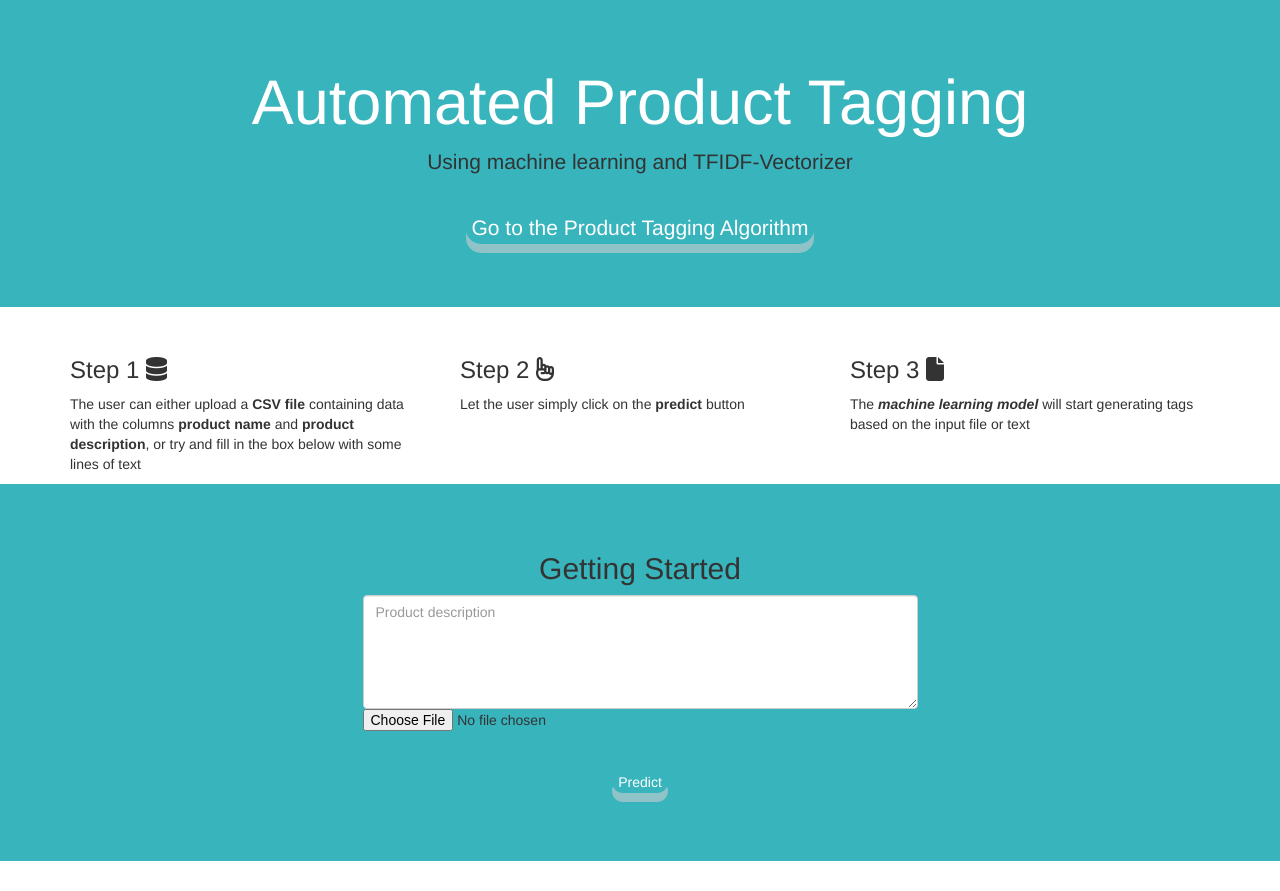
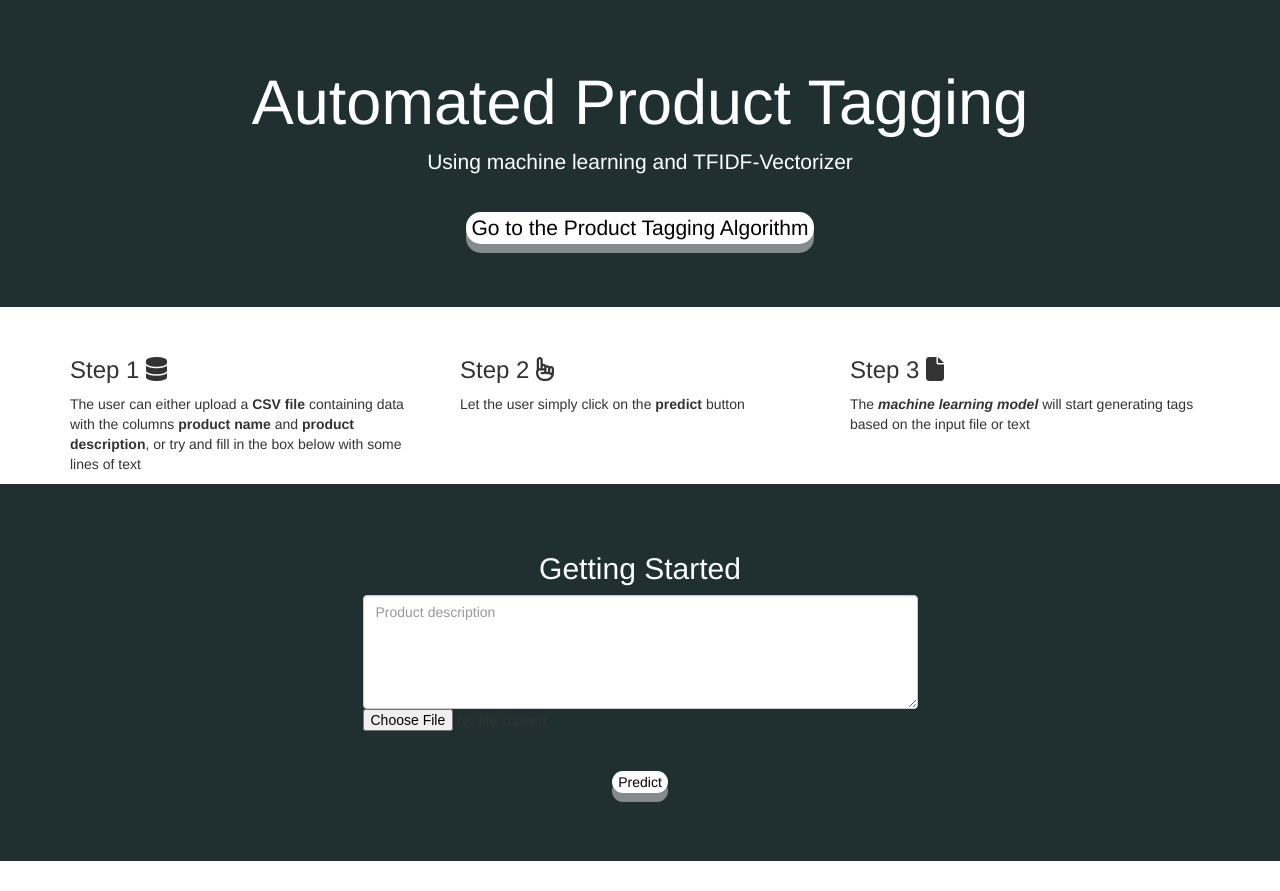
Before and after one commit to wolfsinem/product-tagging, a Flask app: page / in a window 1280 px wide. Run offline with Flask 2, Linux system fonts and the light colour scheme; parts of the project's set-up code (start-up, migrations or seed data) failed here and were passed over; some libraries are stand-ins or nearby versions.

Commit message:
change bg color and text color

```diff
--- a/static/functions.js
+++ b/static/functions.js
@@ -1,5 +1,5 @@
 
-
+// copy text on tagging algorithm page
 function myFunction() {
     var copyText = document.getElementById("exampleFormControlTextarea1");
     copyText.select();
--- a/static/styles/style.css
+++ b/static/styles/style.css
@@ -1,10 +1,14 @@
 .jumbotron {
-    background-color: #38B4BD
+    background-color: #203031
     ;
 }
 
 .jumbotron h1 {
     color: #ffffff;
+}
+
+.jumbotron p, h2 {
+  color: #ffffff;
 }
 
 /* .form-control {
@@ -26,8 +30,8 @@
     text-align: center;
     text-decoration: none;
     outline: #666;
-    color: #fff;
-    background-color: #38B4BD
+    color: rgb(0, 0, 0);
+    background-color: #ffffff
     ;
     border: none;
     border-radius: 15px;
@@ -37,7 +41,7 @@
   .jumbotron button:hover {background-color: #c3c3c3}
 
   .jumbotron button:active {
-    background-color: #ffe02f;
+    background-color: #0000003b;
     box-shadow: 0 5px #666;
     transform: translateY(4px);
   }
```
